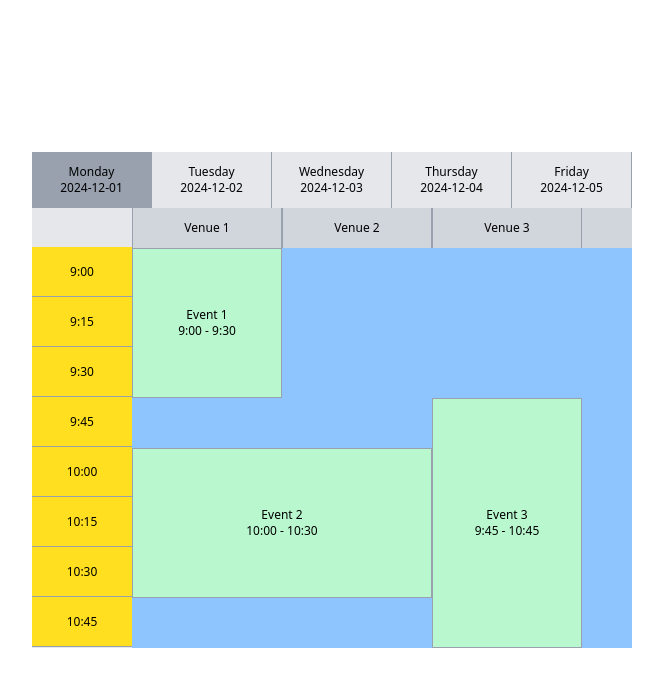
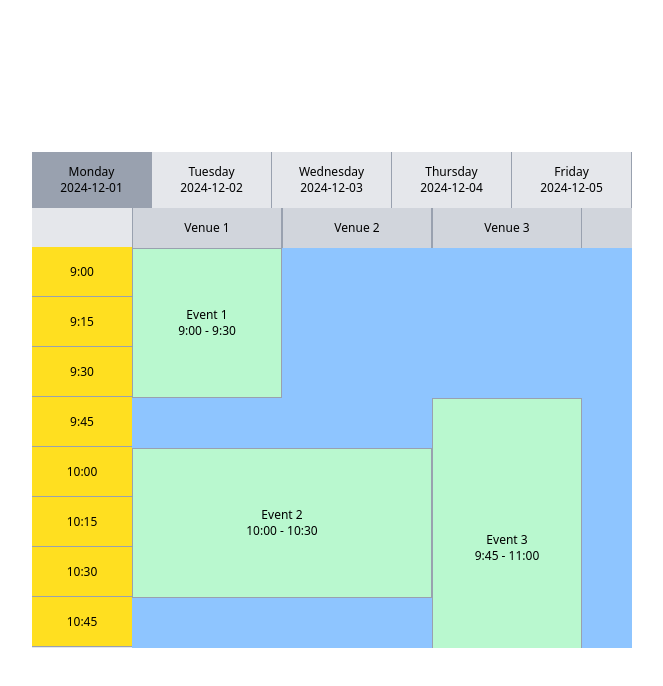
Before and after one commit to shaon07/tabbar-react, a React (Vite) app: page / in a window 1280 px wide. Shown: the top 686 px of the page, without its empty margins (308-971 px from the left). Built offline with nearby package versions, Linux system fonts and the light colour scheme.

Commit message:
fix: time list overflow issue

```diff
--- a/src/components/core/Table/EventList/index.tsx
+++ b/src/components/core/Table/EventList/index.tsx
@@ -15,7 +15,7 @@ export default function EventList({ option }: EventListProps) {
     <div
       className="relative inset-0 w-full"
       style={{
-        height: TIME_LIST_HEIGHT * TIME_OPTIONS.length,
+        height: TIME_LIST_HEIGHT * Math.min(TIME_OPTIONS.length, 8),
       }}
     >
       {option.map((event, index) => {
--- a/src/constants/index.ts
+++ b/src/constants/index.ts
@@ -13,6 +13,7 @@ export const TIME_OPTIONS: string[] = [
   "10:15",
   "10:30",
   "10:45",
+  "11:00",
 ];
 
 export const VENUE_OPTIONS: Menu[] = [
@@ -82,7 +83,7 @@ export const EVENT_OPTIONS: Record<string, Event[]> = {
     {
       name: "Event 3",
       startTime: "9:45",
-      endTime: "10:45",
+      endTime: "11:00",
       venue: ["venue-3"],
     },
   ],
```
